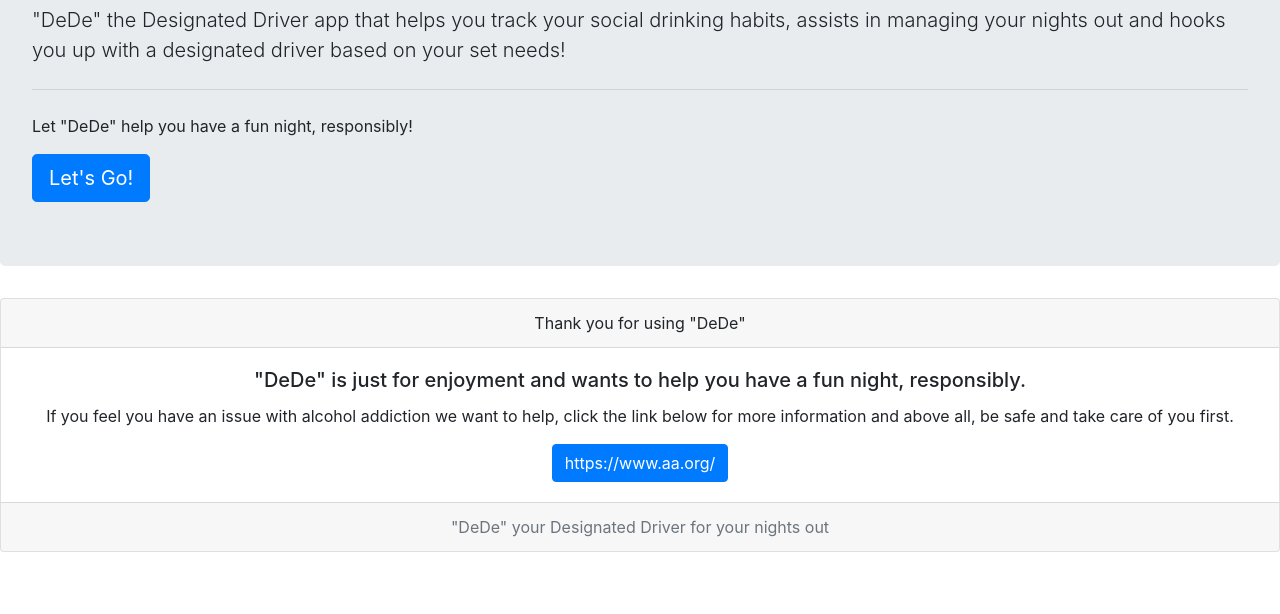
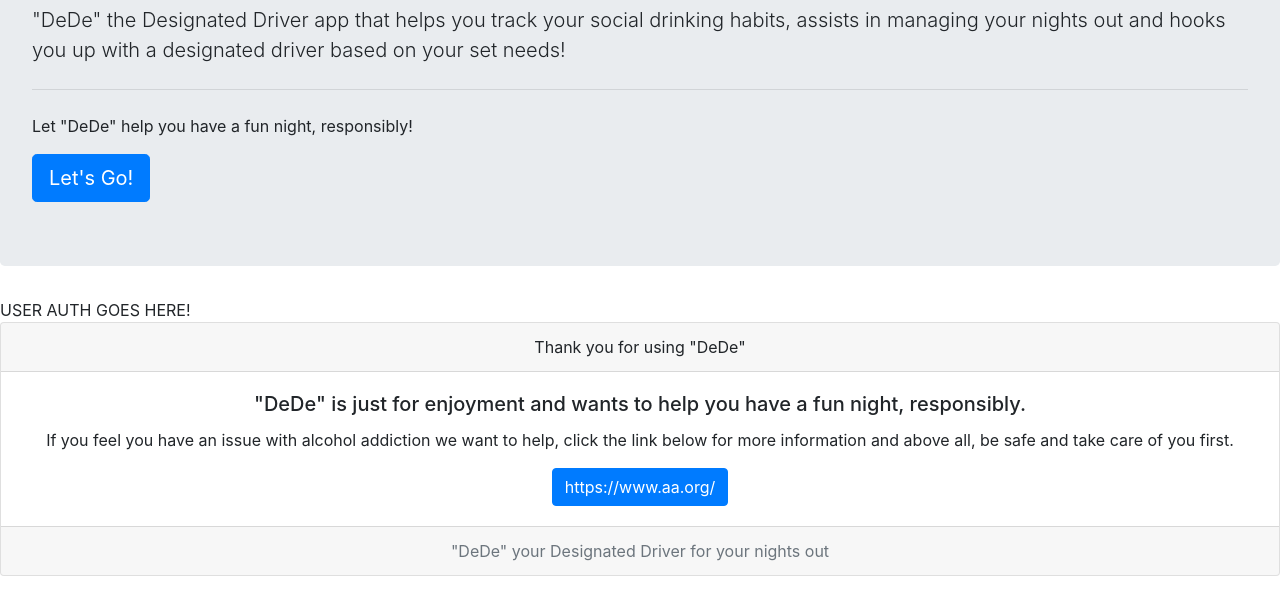
Before and after one commit to MarisaQ6/DeDe, a plain HTML site: page public/index.html in a window 1280 px wide. Shown: the part 134-748 px from the top of the page. Drawn offline with nearby package versions, Linux system fonts and the light colour scheme.

Commit message:
adding images

```diff
--- a/public/index.html
+++ b/public/index.html
@@ -22,7 +22,7 @@
 
 
 
-
+USER AUTH GOES HERE!
 
 
 
```
Also changed, not shown: images/DeDe1.png (added).
